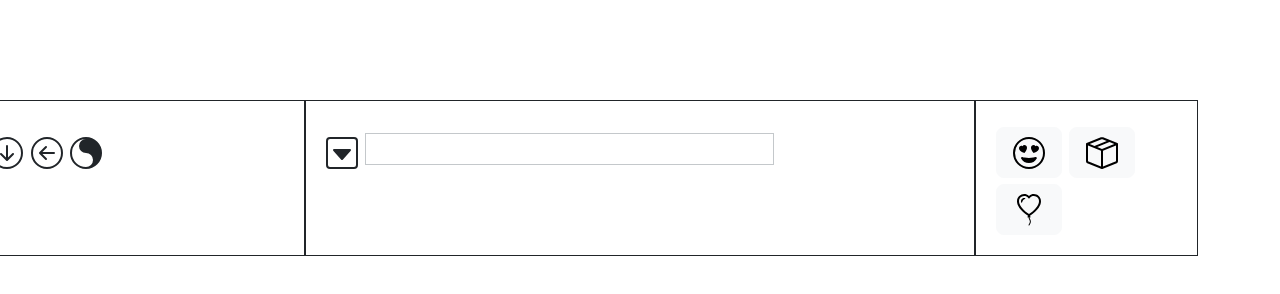
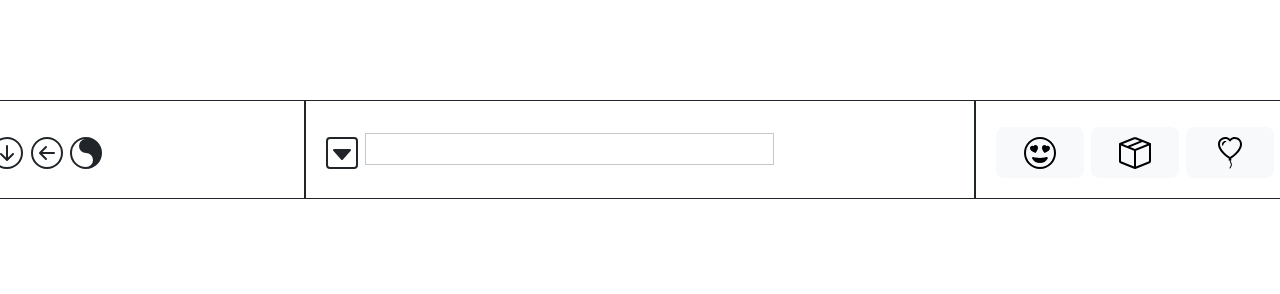
Before and after one commit to rezzoq/rezzoq.github.io, a plain HTML site: page src/main/resources/templates/greeting.html in a window 1280 px wide. Shown: the top 294 px of the page. Drawn offline with nearby package versions, Linux system fonts and the light colour scheme.

Commit message:
continue small work 2

```diff
--- a/src/main/resources/templates/greeting.html
+++ b/src/main/resources/templates/greeting.html
@@ -14,7 +14,8 @@
 <body>
 <!--<p th:text="|Hello, ${name}!|" />-->
 <div class="container fs-3" style="margin-top: 100px;">
-    <div class="row" style="width: 120%; margin-left: -10%; line-height: 200%; display: flex;">
+    <div class="row" style="width: 120%; margin-left: -10%;
+    line-height: 200%; display: flex; flex-wrap: wrap; justify-content: space-between; ">
         <div class="col-3 border border-dark" style="padding: 20px;">
             <svg xmlns="http://www.w3.org/2000/svg" width="32" height="32" fill="currentColor" class="bi bi-arrow-down-circle" viewBox="0 0 16 16">
                 <path fill-rule="evenodd" d="M1 8a7 7 0 1 0 14 0A7 7 0 0 0 1 8m15 0A8 8 0 1 1 0 8a8 8 0 0 1 16 0M8.5 4.5a.5.5 0 0 0-1 0v5.793L5.354 8.146a.5.5 0 1 0-.708.708l3 3a.5.5 0 0 0 .708 0l3-3a.5.5 0 0 0-.708-.708L8.5 10.293z"/>
@@ -35,19 +36,19 @@
                 <input class="border border-secondary-subtle" style="height: 32px;" type="text"/>
             </label>
         </div>
-        <div class="col-2 border border-dark" style="padding: 20px; justify-content: space-between;">
-            <button type="button" class="btn btn-light btn-lg">
+        <div class="col-3 border border-dark" style="padding: 20px;">
+            <button type="button" class="btn btn-light btn-lg" style="width: 30%;">
                 <svg xmlns="http://www.w3.org/2000/svg" width="32" height="32" fill="currentColor" class="bi bi-emoji-heart-eyes" viewBox="0 0 16 16">
                     <path d="M8 15A7 7 0 1 1 8 1a7 7 0 0 1 0 14m0 1A8 8 0 1 0 8 0a8 8 0 0 0 0 16"/>
                     <path d="M11.315 10.014a.5.5 0 0 1 .548.736A4.5 4.5 0 0 1 7.965 13a4.5 4.5 0 0 1-3.898-2.25.5.5 0 0 1 .548-.736h.005l.017.005.067.015.252.055c.215.046.515.108.857.169.693.124 1.522.242 2.152.242s1.46-.118 2.152-.242a27 27 0 0 0 1.109-.224l.067-.015.017-.004.005-.002zM4.756 4.566c.763-1.424 4.02-.12.952 3.434-4.496-1.596-2.35-4.298-.952-3.434m6.488 0c1.398-.864 3.544 1.838-.952 3.434-3.067-3.554.19-4.858.952-3.434"/>
                 </svg>
             </button>
-            <button type="button" class="btn btn-light btn-lg">
+            <button type="button" class="btn btn-light btn-lg" style="width: 30%;">
                 <svg xmlns="http://www.w3.org/2000/svg" width="32" height="32" fill="currentColor" class="bi bi-box-seam" viewBox="0 0 16 16">
                     <path d="M8.186 1.113a.5.5 0 0 0-.372 0L1.846 3.5l2.404.961L10.404 2zm3.564 1.426L5.596 5 8 5.961 14.154 3.5zm3.25 1.7-6.5 2.6v7.922l6.5-2.6V4.24zM7.5 14.762V6.838L1 4.239v7.923zM7.443.184a1.5 1.5 0 0 1 1.114 0l7.129 2.852A.5.5 0 0 1 16 3.5v8.662a1 1 0 0 1-.629.928l-7.185 2.874a.5.5 0 0 1-.372 0L.63 13.09a1 1 0 0 1-.63-.928V3.5a.5.5 0 0 1 .314-.464z"/>
                 </svg>
             </button>
-            <button type="button" class="btn btn-light btn-lg">
+            <button type="button" class="btn btn-light btn-lg" style="width: 30%;">
                 <svg xmlns="http://www.w3.org/2000/svg" width="32" height="32" fill="currentColor" class="bi bi-balloon-heart" viewBox="0 0 16 16">
                     <path fill-rule="evenodd" d="m8 2.42-.717-.737c-1.13-1.161-3.243-.777-4.01.72-.35.685-.451 1.707.236 3.062C4.16 6.753 5.52 8.32 8 10.042c2.479-1.723 3.839-3.29 4.491-4.577.687-1.355.587-2.377.236-3.061-.767-1.498-2.88-1.882-4.01-.721zm-.49 8.5c-10.78-7.44-3-13.155.359-10.063q.068.062.132.129.065-.067.132-.129c3.36-3.092 11.137 2.624.357 10.063l.235.468a.25.25 0 1 1-.448.224l-.008-.017c.008.11.02.202.037.29.054.27.161.488.419 1.003.288.578.235 1.15.076 1.629-.157.469-.422.867-.588 1.115l-.004.007a.25.25 0 1 1-.416-.278c.168-.252.4-.6.533-1.003.133-.396.163-.824-.049-1.246l-.013-.028c-.24-.48-.38-.758-.448-1.102a3 3 0 0 1-.052-.45l-.04.08a.25.25 0 1 1-.447-.224l.235-.468ZM6.013 2.06c-.649-.18-1.483.083-1.85.798-.131.258-.245.689-.08 1.335.063.244.414.198.487-.043.21-.697.627-1.447 1.359-1.692.217-.073.304-.337.084-.398"/>
                 </svg>
```
